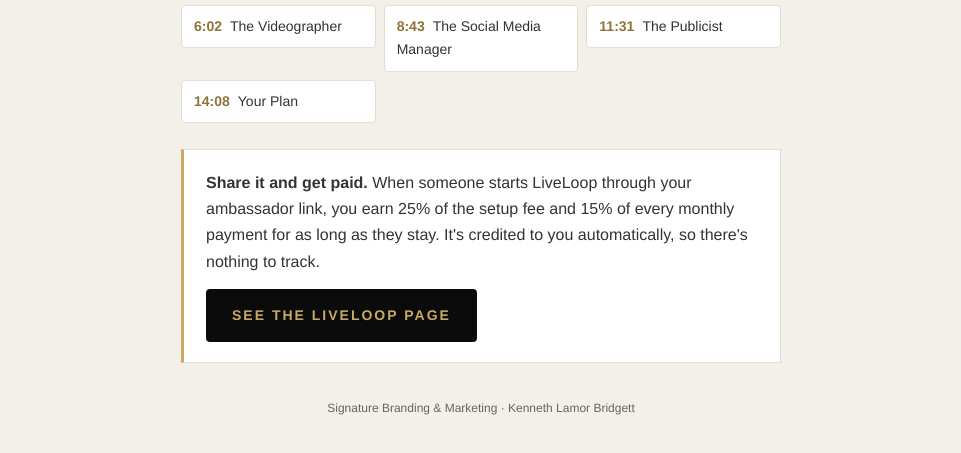
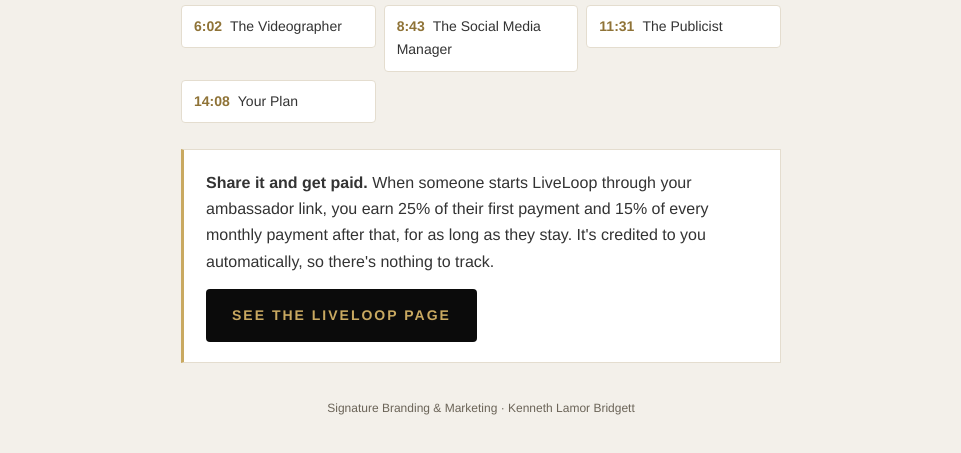
Before and after one commit to Signaturebrandmarketing/signature-assets, a plain HTML site: page watch/liveloop-ambassadors/index.html in a window 1280 px wide. Shown: the part 1478-1931 px from the top of the page, without its empty margins (159-1120 px from the left). Drawn offline with Linux system fonts and the light colour scheme.

Commit message:
LiveLoop launch: 7 more ambassador journey cards; pay wording = 25% of the first payment
Co-Authored-By: Claude Opus 5.5 <noreply@anthropic.com>

```diff
--- a/watch/liveloop-ambassadors/index.html
+++ b/watch/liveloop-ambassadors/index.html
@@ -59,7 +59,7 @@ h2{font-size:clamp(22px,4vw,28px);line-height:1.3;margin:54px 0 8px}
 </section>
 
 <div class="box">
-<p><b>Share it and get paid.</b> When someone starts LiveLoop through your ambassador link, you earn 25% of the setup fee and 15% of every monthly payment for as long as they stay. It's credited to you automatically, so there's nothing to track.</p>
+<p><b>Share it and get paid.</b> When someone starts LiveLoop through your ambassador link, you earn 25% of their first payment and 15% of every monthly payment after that, for as long as they stay. It's credited to you automatically, so there's nothing to track.</p>
 <div class="ctas"><a class="btn" href="https://signaturebranding.app/liveloop">SEE THE LIVELOOP PAGE</a></div>
 </div>
 <p class="foot">Signature Branding &amp; Marketing &middot; Kenneth Lamor Bridgett</p>
```
Also changed, not shown: ambassadors/candace-oneal/liveloop-journey-full.jpg (added), ambassadors/candace-oneal/liveloop-journey.jpg (added), ambassadors/jackievernon-thompson/liveloop-journey-full.jpg (added), ambassadors/jackievernon-thompson/liveloop-journey.jpg (added), ambassadors/kenneth-alexander/liveloop-journey-full.jpg (added), ambassadors/kenneth-alexander/liveloop-journey.jpg (added), ambassadors/lanita-jo-fox/liveloop-journey-full.jpg (added), ambassadors/lanita-jo-fox/liveloop-journey.jpg (added), ambassadors/mike-collier/liveloop-journey-full.jpg (added), ambassadors/mike-collier/liveloop-journey.jpg (added), ambassadors/muriel-attilus/liveloop-journey-full.jpg (added), ambassadors/muriel-attilus/liveloop-journey.jpg (added), ambassadors/tamika-moore/liveloop-journey-full.jpg (added), ambassadors/tamika-moore/liveloop-journey.jpg (added).
